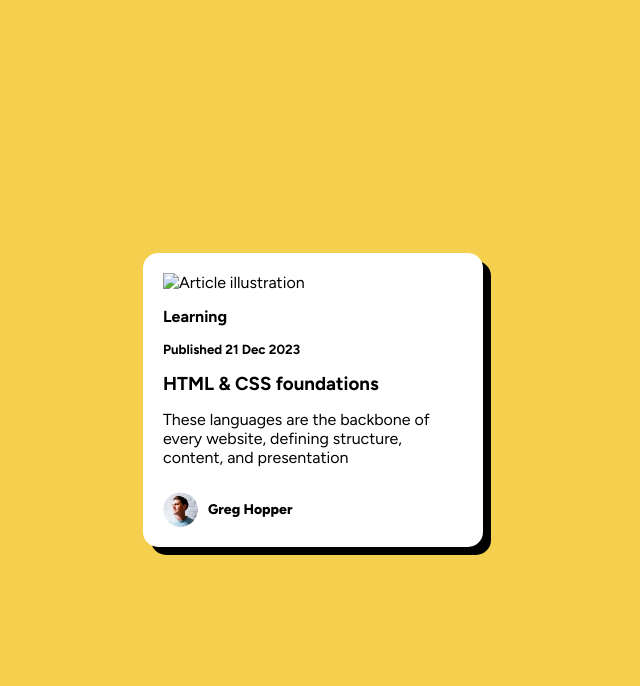
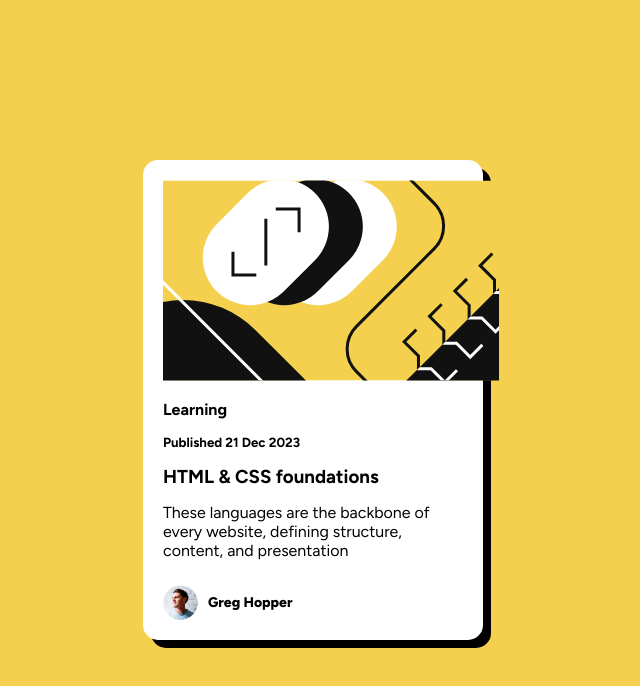
Before and after one commit to Arshath5353/Frontend-Mentor, a plain HTML site: page index.html in a window 1280 px wide. Shown: the whole page, without its empty margins (327-967 px from the left). Drawn offline with Linux system fonts and the light colour scheme.

Commit message:
Update index.html

```diff
--- a/index.html
+++ b/index.html
@@ -14,7 +14,7 @@
 <body>
   <div class="card">
     <div>
-      <img class="artical" src="images/illustration-article.svg" alt="Article illustration">
+      <img class="artical" src="illustration-article.svg" alt="Article illustration">
     </div>
     <h4>Learning</h4>
     <h5>Published 21 Dec 2023</h5>
```
